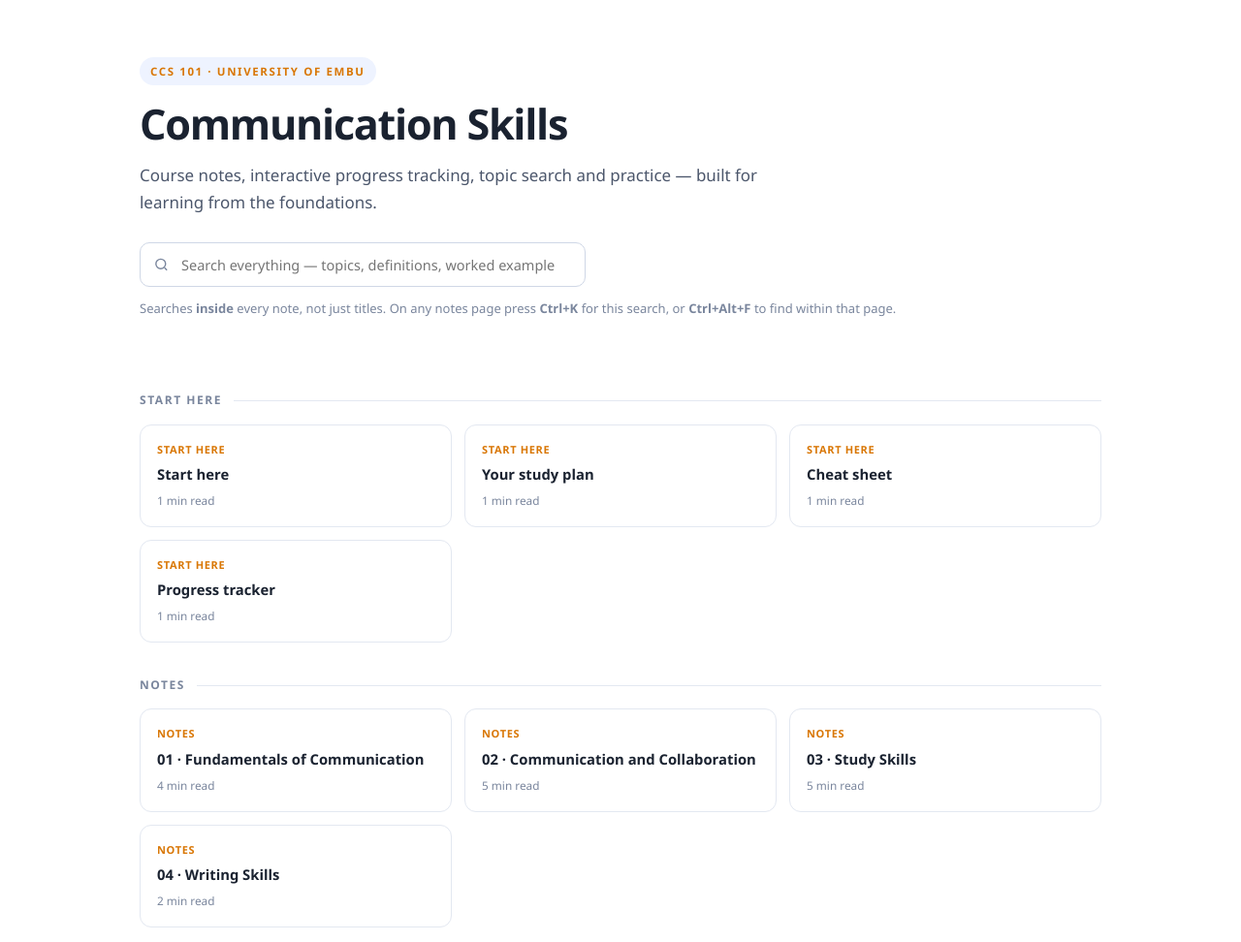
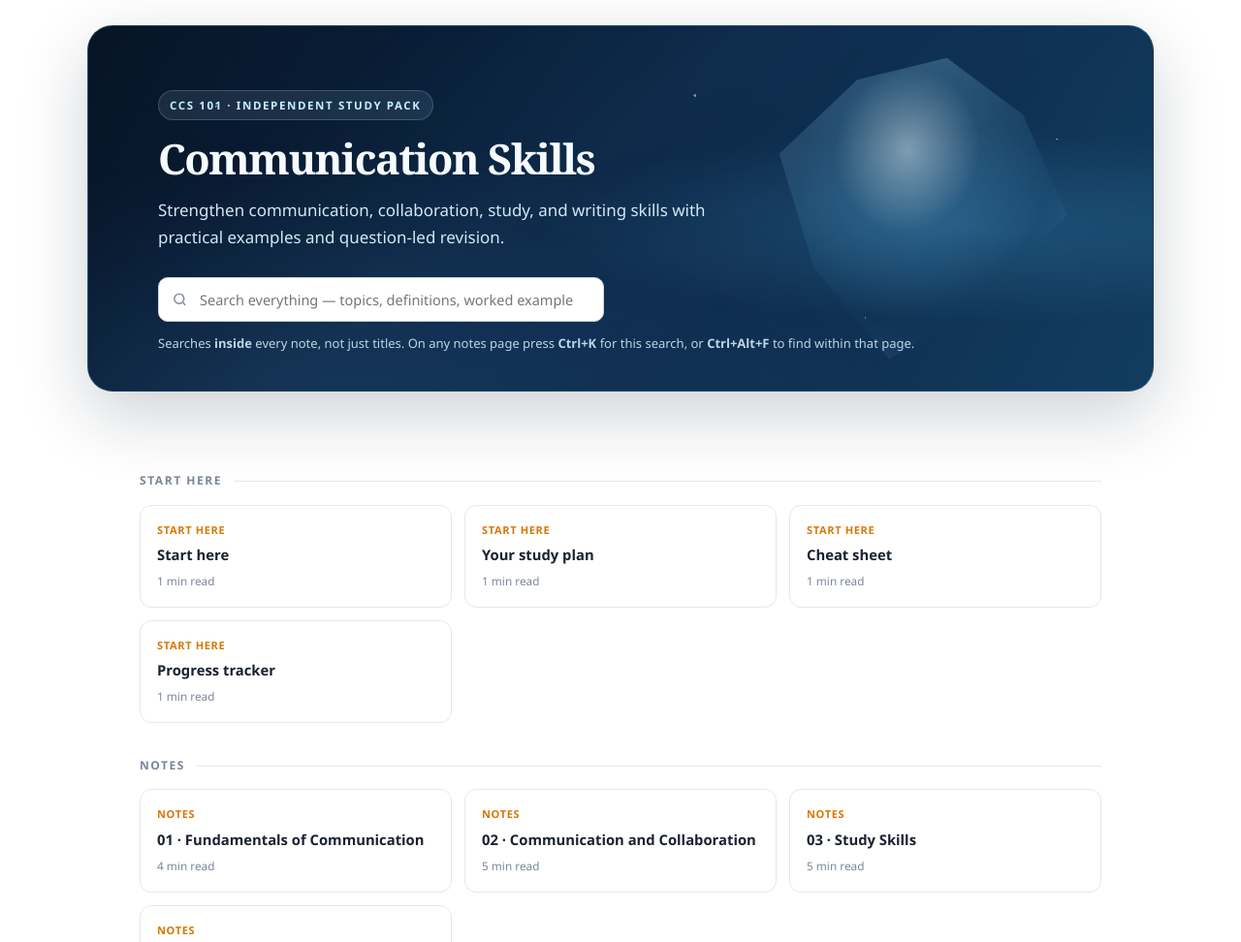
Before and after one commit to raymonddoka851-del/ccs-101-communication-skills, a plain HTML site: page docs/index.html in a window 1280 px wide. Shown: the top 972 px of the page at 97% size. Drawn offline with Linux system fonts and the light colour scheme.

Commit message:
Remove institutional branding and refresh homepage
Co-authored-by: Copilot <223556219+Copilot@users.noreply.github.com>

```diff
--- a/docs/assets/notes.css
+++ b/docs/assets/notes.css
@@ -501,6 +501,85 @@ pre.code[data-lang]::before {
   color: var(--fg-soft);
   max-width: 640px;
   margin: 0 0 26px;
+}
+
+.hero {
+  position: relative;
+  isolation: isolate;
+  overflow: hidden;
+  max-width: 1100px;
+  margin: 26px auto 18px;
+  padding: 66px clamp(24px, 6vw, 72px) 38px;
+  border: 1px solid rgba(164, 222, 255, .18);
+  border-radius: 26px;
+  color: #f3faff;
+  background:
+    radial-gradient(ellipse at 82% 55%, rgba(81, 176, 229, .23), transparent 34%),
+    radial-gradient(ellipse at 24% 110%, rgba(49, 108, 170, .24), transparent 48%),
+    linear-gradient(118deg, #071426 0%, #0c2747 54%, #123d60 100%);
+  box-shadow: 0 24px 70px rgba(8, 24, 45, .2);
+}
+.hero::before,
+.hero::after {
+  content: "";
+  position: absolute;
+  z-index: 0;
+  pointer-events: none;
+}
+.hero::before {
+  inset: 0;
+  opacity: .58;
+  background:
+    radial-gradient(1px 1px at 12% 22%, rgba(230, 249, 255, .9) 98%, transparent),
+    radial-gradient(1px 1px at 28% 74%, rgba(190, 233, 255, .8) 98%, transparent),
+    radial-gradient(1.5px 1.5px at 57% 19%, rgba(230, 249, 255, .8) 98%, transparent),
+    radial-gradient(1px 1px at 73% 80%, rgba(190, 233, 255, .75) 98%, transparent),
+    radial-gradient(1px 1px at 91% 31%, rgba(230, 249, 255, .9) 98%, transparent),
+    linear-gradient(145deg, transparent 18%, rgba(94, 186, 233, .08) 43%, transparent 68%);
+}
+.hero::after {
+  right: 7%;
+  top: 8%;
+  width: clamp(190px, 27vw, 330px);
+  height: 84%;
+  opacity: .72;
+  clip-path: polygon(49% 0, 76% 13%, 96% 42%, 78% 73%, 51% 100%, 22% 76%, 4% 42%, 23% 13%);
+  background:
+    radial-gradient(ellipse at 43% 32%, rgba(223, 248, 255, .72), rgba(108, 190, 237, .2) 28%, transparent 57%),
+    linear-gradient(145deg, rgba(184, 231, 252, .2), rgba(64, 133, 186, .1) 54%, rgba(8, 27, 49, .16));
+  box-shadow: 0 0 80px rgba(111, 202, 249, .18), inset 0 0 45px rgba(224, 248, 255, .18);
+  transform: rotate(12deg);
+}
+.hero > * { position: relative; z-index: 1; }
+.hero .kicker {
+  color: #c6efff;
+  background: rgba(192, 233, 255, .1);
+  border: 1px solid rgba(192, 233, 255, .2);
+}
+.hero h1 {
+  max-width: 680px;
+  color: #f5fbff;
+  font-family: Georgia, "Times New Roman", serif;
+  font-weight: 600;
+  letter-spacing: -.035em;
+  text-wrap: balance;
+}
+.hero p.lede {
+  color: #d3e8f5;
+  max-width: 610px;
+}
+.hero p.search-hint { color: #bdd5e5; }
+@media (max-width: 760px) {
+  .hero::after { right: 1%; opacity: .34; }
+}
+@media (max-width: 560px) {
+  .hero {
+    margin: 14px 10px 16px;
+    padding-top: 40px;
+    padding-bottom: 28px;
+  }
+  .hero::after { display: none; }
+  .hero h1 { font-size: 2rem; }
 }
 
 .search {
--- a/docs/index.html
+++ b/docs/index.html
@@ -11,9 +11,9 @@
 <body>
 <div class="progress" id="progress"></div>
 <header class="hero">
-  <span class="kicker">CCS 101 · University of Embu</span>
+  <span class="kicker">CCS 101 · Independent Study Pack</span>
   <h1>Communication Skills</h1>
-  <p class="lede">Course notes, interactive progress tracking, topic search and practice — built for learning from the foundations.</p>
+  <p class="lede">Strengthen communication, collaboration, study, and writing skills with practical examples and question-led revision.</p>
   <div class="search">
     <svg viewBox="0 0 24 24" aria-hidden="true"><circle cx="11" cy="11" r="7"></circle><path d="M20 20l-3.5-3.5"></path></svg>
     <input id="q" type="search" placeholder="Search everything &mdash; topics, definitions, worked examples, quiz questions&hellip;" autocomplete="off" aria-label="Search">
@@ -30,7 +30,7 @@
 </p>
 </main>
 <footer class="foot" style="padding-top:10px">
-  10 pages &middot; 4,359 words &middot; CCS 101 — Communication Skills. Source-based study notes.
+  10 pages &middot; 4,357 words &middot; CCS 101 — Communication Skills. Source-based study notes.
 </footer>
 <script src="assets/search-index.js"></script>
 <script>
--- a/site.json
+++ b/site.json
@@ -5,9 +5,9 @@
     "brandSub":  "Revision Notes",
     "suffix":  "CCS 101 Revision",
     "metadesc":  "Study notes for CCS 101 Communication Skills, from academic communication to writing and study skills.",
-    "kicker":  "CCS 101 · University of Embu",
+    "kicker":  "CCS 101 · Independent Study Pack",
     "heroTitle":  "Communication Skills",
-    "heroLede":  "Course notes, interactive progress tracking, topic search and practice — built for learning from the foundations.",
+    "heroLede":  "Strengthen communication, collaboration, study, and writing skills with practical examples and question-led revision.",
     "footer":  "CCS 101 — Communication Skills. Source-based study notes.",
     "repoUrl":  "https://github.com/raymonddoka851-del/ccs-101-communication-skills/blob/main/",
     "accent":  "#d97706",
```
Also changed, not shown: docs/START_HERE.html (+1 -1 lines), docs/assets/search-index.js, 2 other files.
